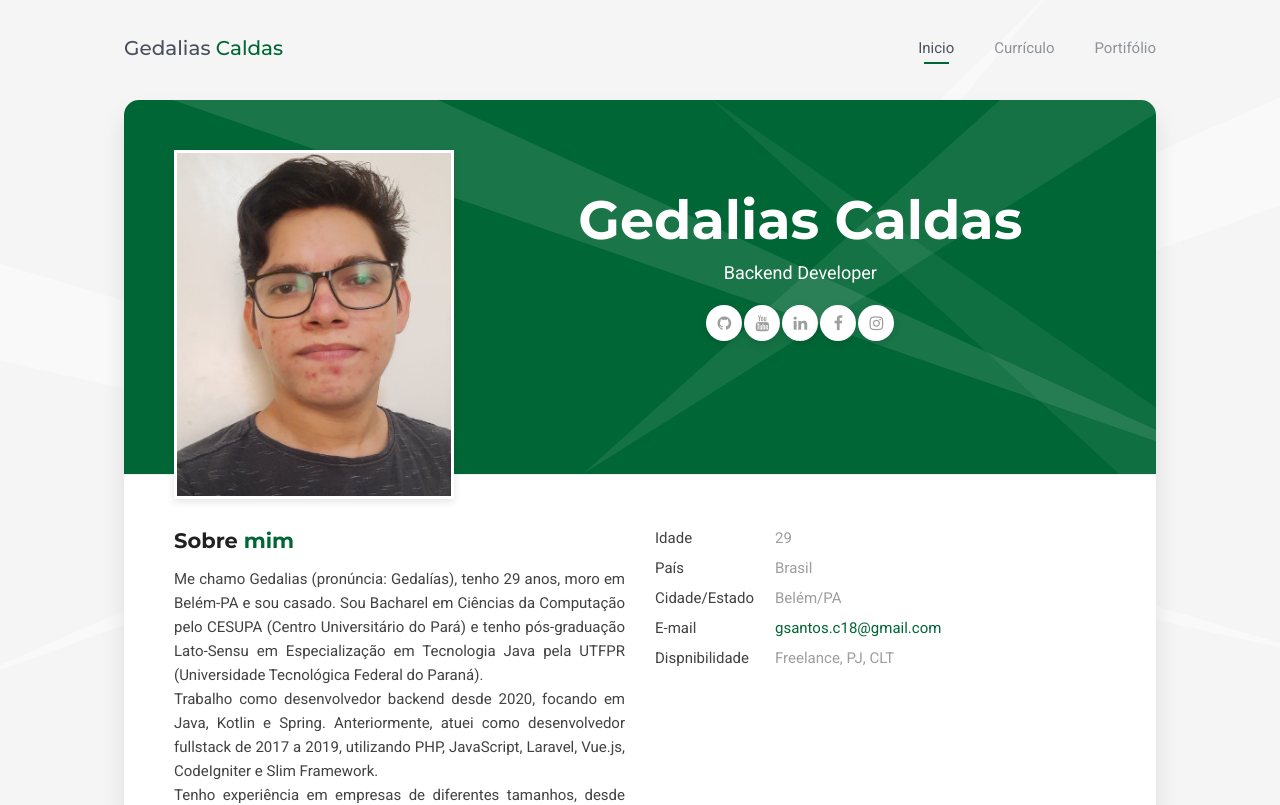
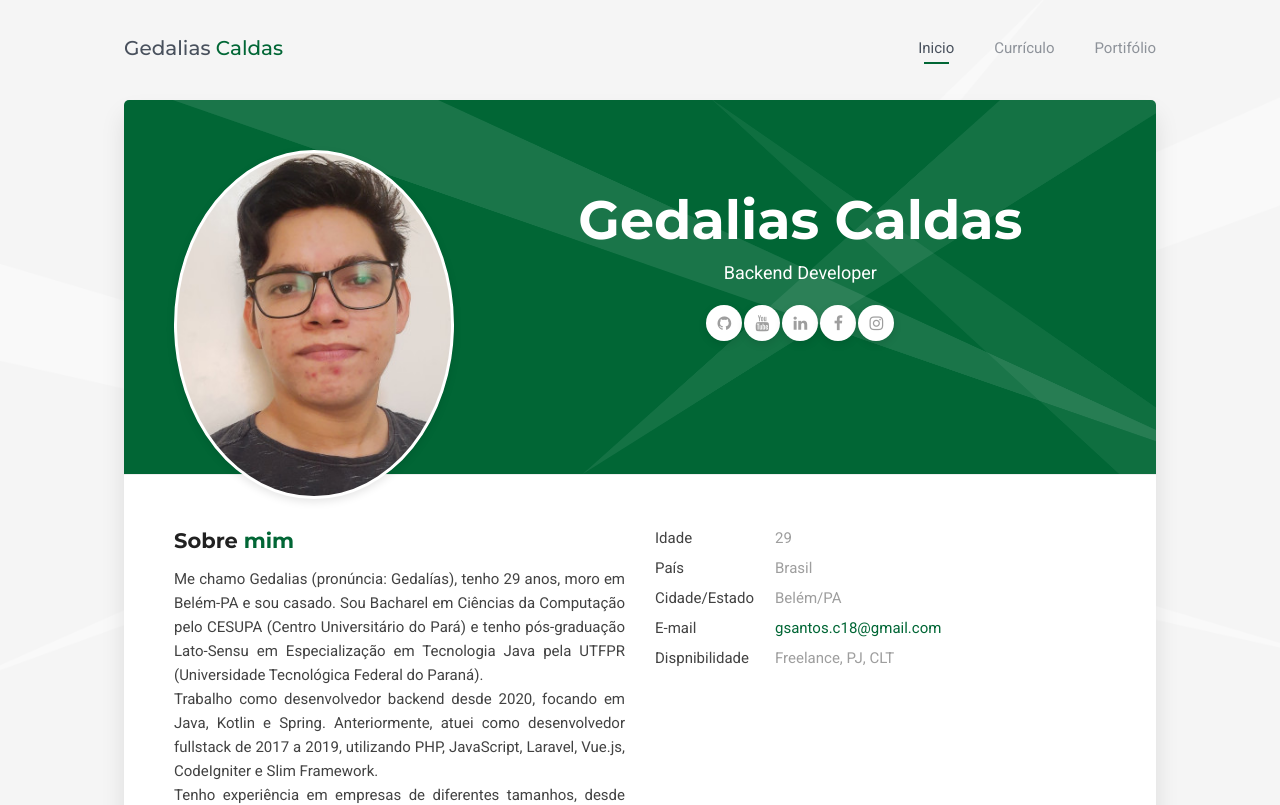
Before and after one commit to gsantosc18/portfolio, a React (Create React App) app: page / in a window 1280 px wide. Shown: the top 805 px of the page. Built offline with nearby package versions, Linux system fonts and the light colour scheme.

Commit message:
chore: Improvement css

```diff
--- a/public/assets/css/main-green.css
+++ b/public/assets/css/main-green.css
@@ -74,6 +74,7 @@ img {
   height: auto;
   border: 0;
   -ms-interpolation-mode: bicubic;
+  border-radius: 50%;
 }
 .page {
   position: relative;
@@ -403,7 +404,7 @@ body > footer .copyrights {
   position: relative;
   background-color: #fff;
   overflow: hidden;
-  border-radius: 15px;
+  border-radius: 5px;
   -webkit-box-shadow: 0 15px 25px 0 rgba(0, 0, 0, 0.1);
   -moz-box-shadow: 0 15px 25px 0 rgba(0, 0, 0, 0.1);
   box-shadow: 0 15px 25px 0 rgba(0, 0, 0, 0.1);
@@ -691,6 +692,7 @@ body > footer .copyrights {
   -o-transition: all 0.3s ease-in-out;
   -ms-transition: all 0.3s ease-in-out;
   transition: all 0.3s ease-in-out;
+  border-radius: 50%;
 }
 .start-page-content .page-header .photo:hover {
   -webkit-transform: translateY(-9px);
```
